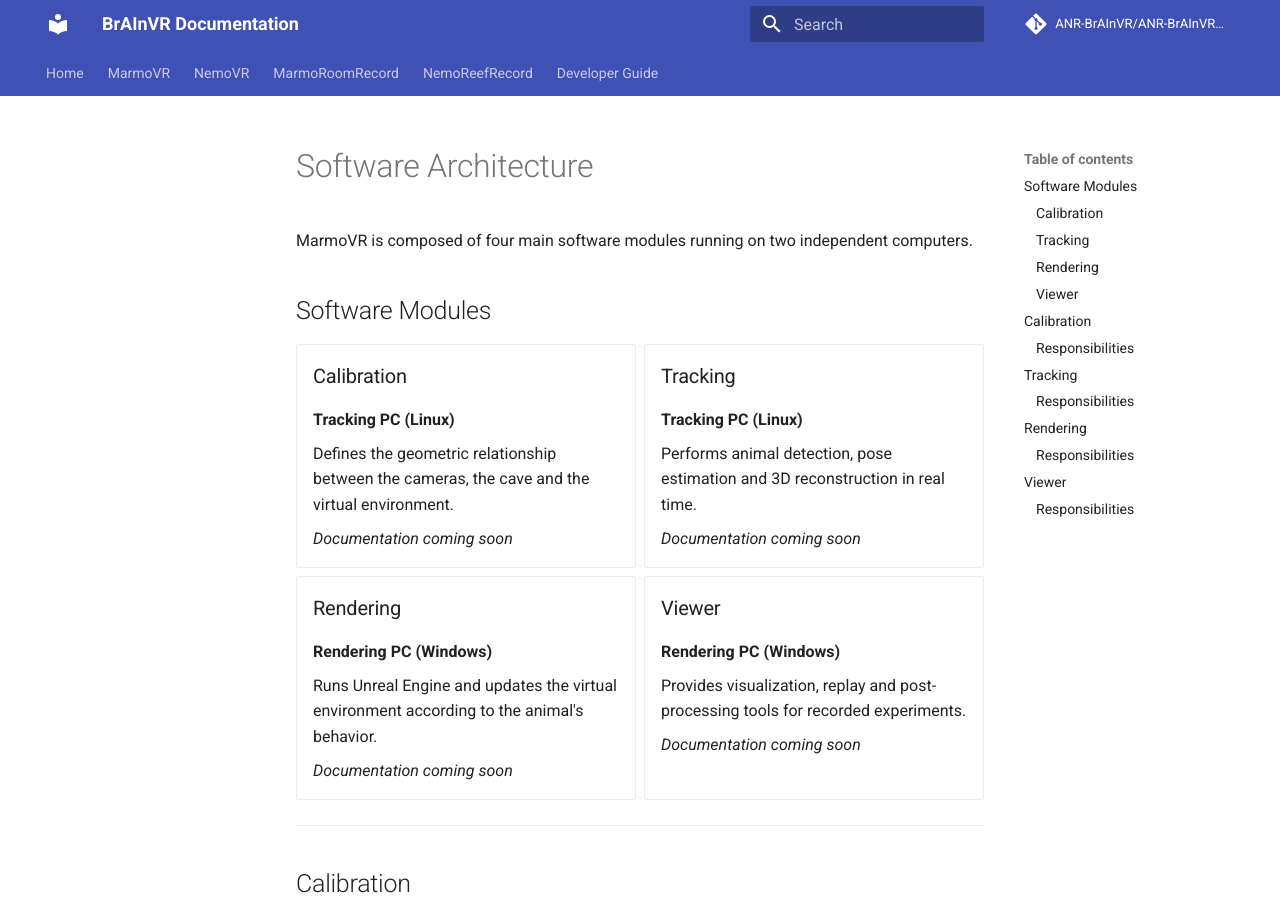
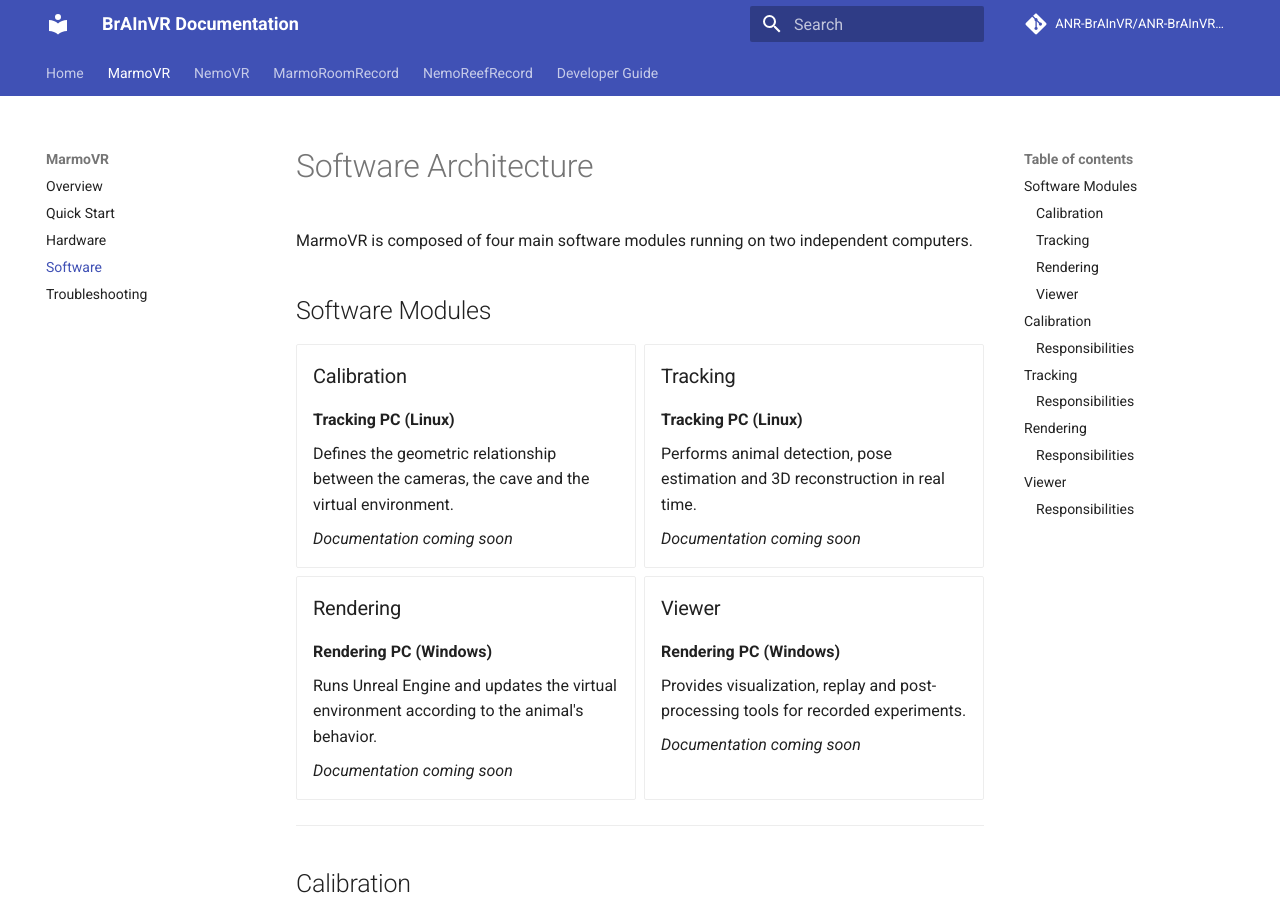
Before and after one commit to ANR-BrAInVR/ANR-BrAInVR.github.io, an MkDocs documentation site: the page built from docs/marmovr/software/index.md, in a window 1280 px wide and 900 px high. Built offline with MkDocs 1.6.1 and Material for MkDocs 9.7.7, drawn with Linux system fonts in a browser that asks for light colours; comment, search, counter and statistics services are not loaded; part of the change alters nothing that is shown.

Commit message:
debug change path

```diff
--- a/mkdocs.yml
+++ b/mkdocs.yml
@@ -21,7 +21,7 @@ nav:
       - Overview: marmovr/index.md
       - Quick Start: marmovr/quick-start.md
       - Hardware: marmovr/hardware.md
-      - Software: marmovr/software.md
+      - Software: marmovr/software/index.md
       - Troubleshooting: marmovr/troubleshooting.md
 
   - NemoVR:
```
